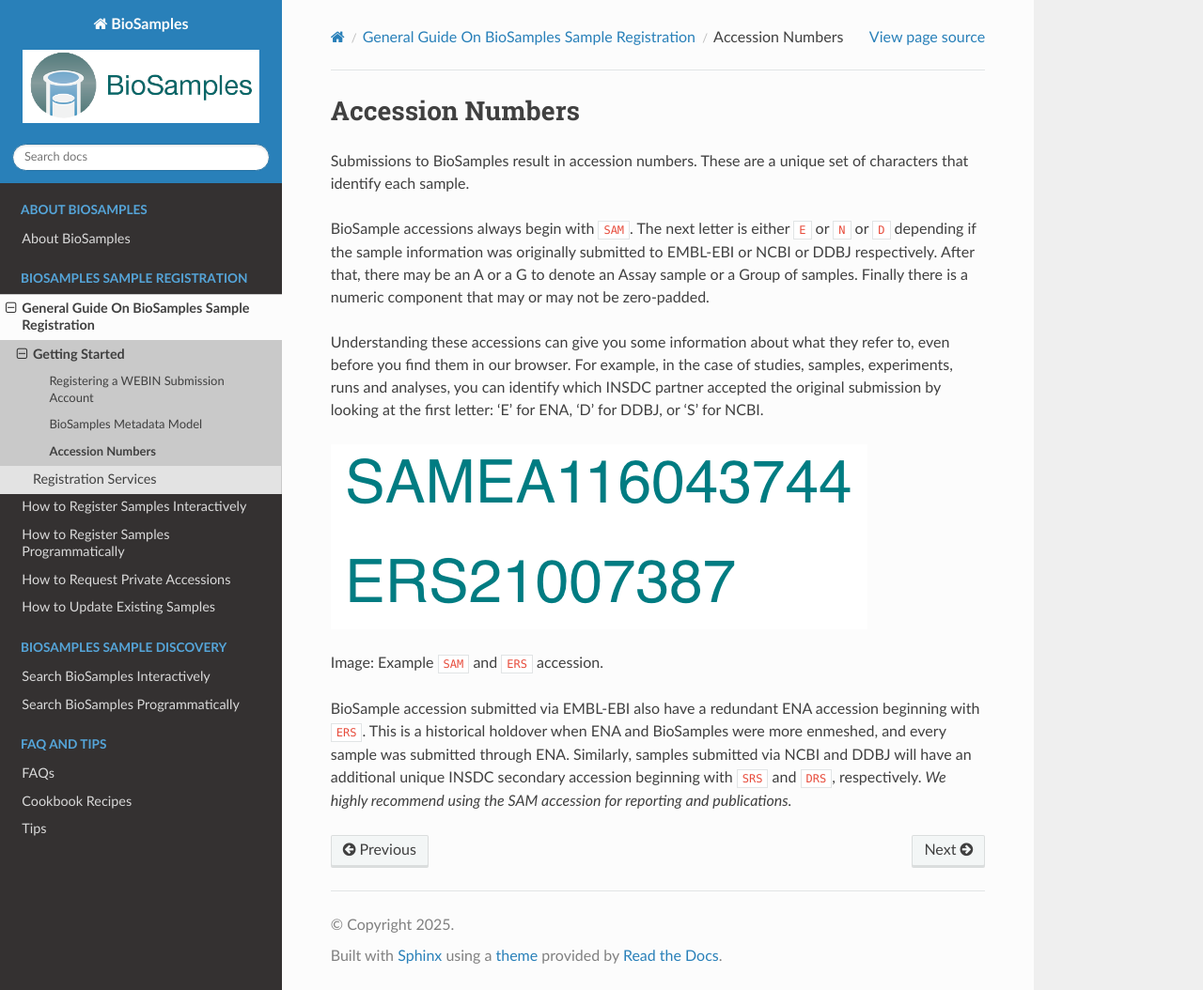
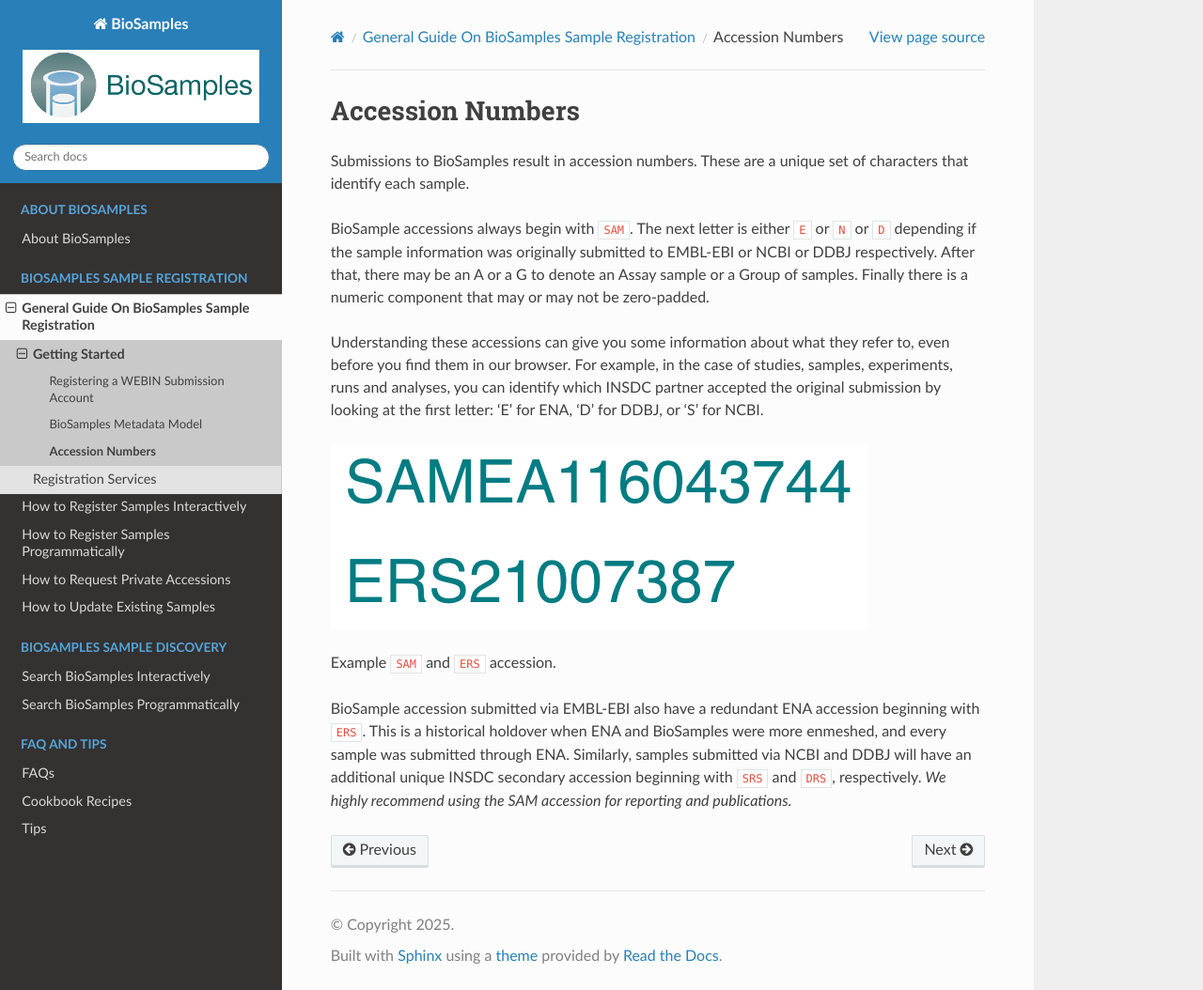
Before and after one commit to EBIBioSamples/read_docs, a Sphinx documentation site: the page built from docs/submit/general-guide/accession-numbers.rst, in a window 1280 px wide and 1054 px high. Shown: the whole window at 94% size. Built offline with Sphinx 7.4.7 and the Read the Docs theme 3.1.0, drawn with Linux system fonts in a browser that asks for light colours.

Commit message:
change from image to figure for captions in accession-numbers.rst

```diff
--- a/docs/submit/general-guide/accession-numbers.rst
+++ b/docs/submit/general-guide/accession-numbers.rst
@@ -7,8 +7,10 @@
 
 Understanding these accessions can give you some information about what they refer to, even before you find them in our browser. For example, in the case of studies, samples, experiments, runs and analyses, you can identify which INSDC partner accepted the original submission by looking at the first letter: ‘E’ for ENA, ‘D’ for DDBJ, or ‘S’ for NCBI.
 
-.. image:: ../images/example_accession.png
+.. figure:: ../images/example_accession.png
 
-Image: Example ``SAM`` and ``ERS`` accession.
+Example ``SAM`` and ``ERS`` accession.
+
+
 
 BioSample accession submitted via EMBL-EBI also have a redundant ENA accession beginning with ``ERS``. This is a historical holdover when ENA and BioSamples were more enmeshed, and every sample was submitted through ENA. Similarly, samples submitted via NCBI and DDBJ will have an additional unique INSDC secondary accession beginning with ``SRS`` and ``DRS``, respectively. *We highly recommend using the SAM accession for reporting and publications.*
--- a/docs/submit/general-guide/metadata-model.rst
+++ b/docs/submit/general-guide/metadata-model.rst
@@ -13,6 +13,8 @@
 
 However, partners should submit rich metadata where possible as this will enable discovery and reuse of registered samples. BioSamples allows submitters to add as many custom metadata attributes as desired.
 
+
+
 Sample Checklists
 -----------------
 
@@ -24,6 +26,8 @@
 and optional values which are suggested values not relevant to every case. When registering a sample, it is important to choose the most relevant sample checklist available and provide the most metadata possible.
 
 If you cannot provide a value for a mandatory field within a checklist, please use one of the `INDSC accepted terms <https://ena-docs.readthedocs.io/en/latest/submit/samples/missing-values.html>`_ for missing value reporting.
+
+
 
 
 Sample Relationships in BioSamples
```
